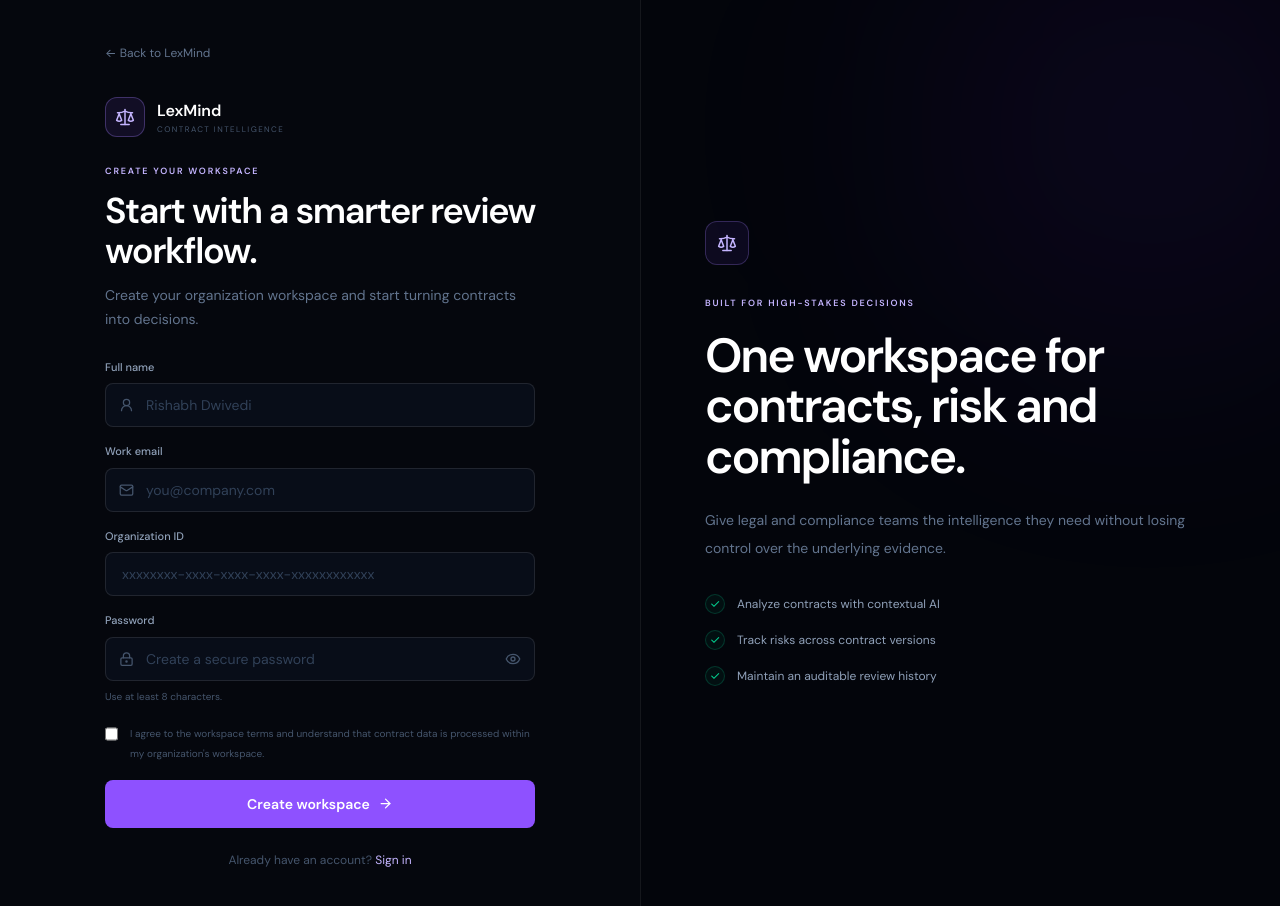
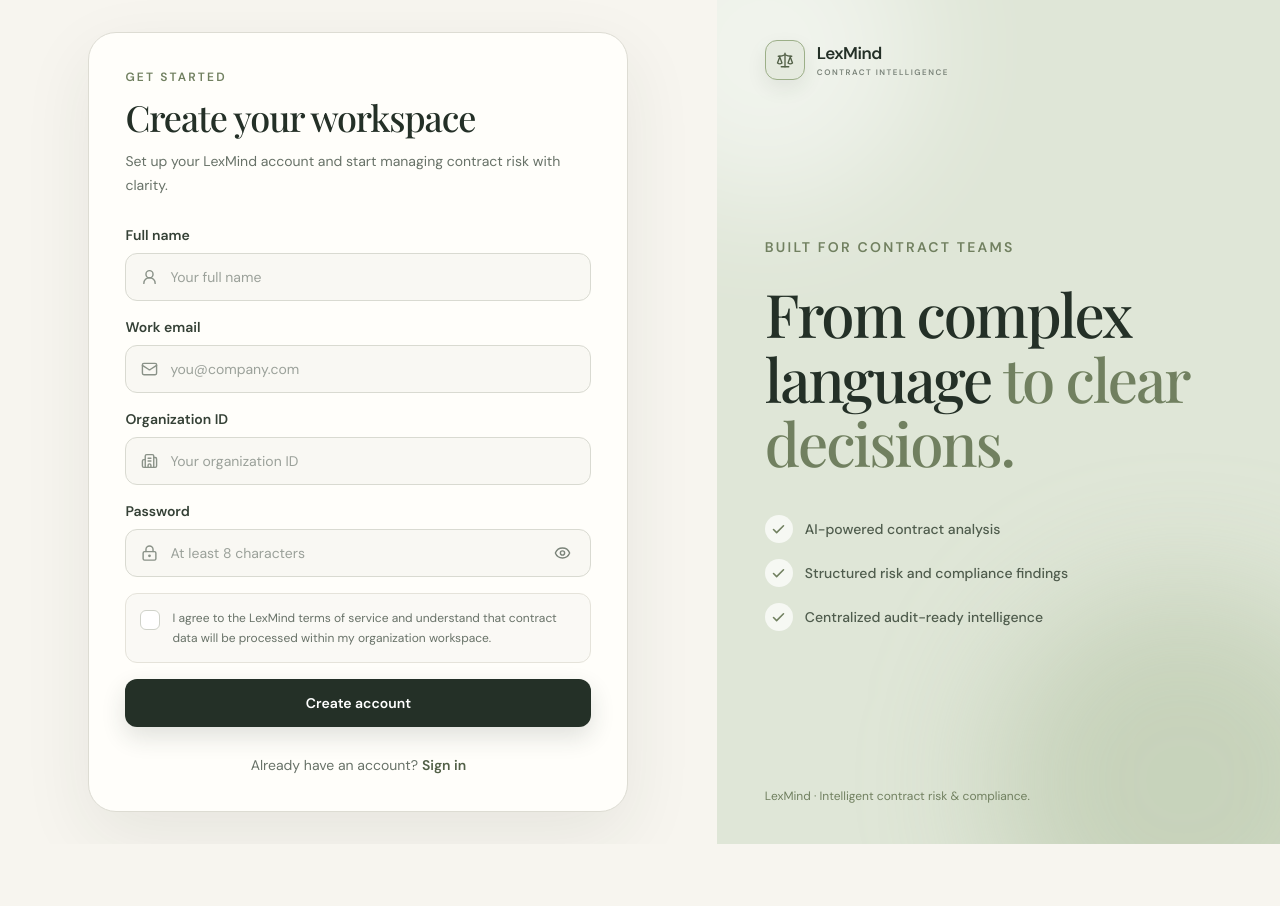
Before and after one commit to codewithrishabh09/AI-Contract-Risk-Compliance-Platform, a React (Vite) app in the folder client/: page /register in a window 1280 px wide. After the commit the page ends 844 px from the top, so only its background shows below. Built offline with nearby package versions, Linux system fonts and the light colour scheme; no server answers.

Commit message:
update registation page ui

```diff
--- a/client/src/pages/Auth/RegisterPage.tsx
+++ b/client/src/pages/Auth/RegisterPage.tsx
@@ -1,134 +1,72 @@
 import {
-  ArrowRight,
+  Building2,
+  Check,
   Eye,
   EyeOff,
-  LoaderCircle,
   LockKeyhole,
   Mail,
-  Scale,
   UserRound,
 } from "lucide-react";
-import {
-  useState,
-} from "react";
-import type { FormEvent } from "react";
-import {
-  Link,
-  useNavigate,
-} from "react-router-dom";
+import { FormEvent, useState } from "react";
+import { Link, useNavigate } from "react-router-dom";
 
-import { ApiError } from "../../lib/api/api";
+import LexMindLogo from "../../components/brand/LexMindLogo";
 import { useAuth } from "../../context/AuthContext";
 
 function RegisterPage() {
   const navigate = useNavigate();
-
   const { register } = useAuth();
 
-  const [fullName, setFullName] =
-    useState("");
+  const [fullName, setFullName] = useState("");
+  const [email, setEmail] = useState("");
+  const [organizationId, setOrganizationId] = useState("");
+  const [password, setPassword] = useState("");
+  const [showPassword, setShowPassword] = useState(false);
+  const [acceptedTerms, setAcceptedTerms] = useState(false);
+  const [isSubmitting, setIsSubmitting] = useState(false);
+  const [error, setError] = useState("");
 
-  const [email, setEmail] =
-    useState("");
-
-  const [organizationId, setOrganizationId] =
-    useState("");
-
-  const [password, setPassword] =
-    useState("");
-
-  const [showPassword, setShowPassword] =
-    useState(false);
-
-  const [acceptedTerms, setAcceptedTerms] =
-    useState(false);
-
-  const [isSubmitting, setIsSubmitting] =
-    useState(false);
-
-  const [error, setError] =
-    useState("");
-
-  async function handleSubmit(
-    event: FormEvent<HTMLFormElement>,
-  ) {
+  const handleSubmit = async (event: FormEvent<HTMLFormElement>) => {
     event.preventDefault();
-
     setError("");
 
-    const normalizedName =
-      fullName.trim();
+    const normalizedName = fullName.trim();
+    const normalizedEmail = email.trim().toLowerCase();
+    const normalizedOrganizationId = organizationId.trim();
 
-    const normalizedEmail =
-      email.trim().toLowerCase();
-
-    const normalizedOrganizationId =
-      organizationId.trim();
-
-    if (!normalizedName) {
-      setError(
-        "Please enter your full name.",
-      );
-      return;
-    }
-
-    if (!normalizedEmail) {
-      setError(
-        "Please enter your work email.",
-      );
-      return;
-    }
-
-    if (!normalizedOrganizationId) {
-      setError(
-        "Please enter your organization ID.",
-      );
+    if (
+      !normalizedName ||
+      !normalizedEmail ||
+      !normalizedOrganizationId ||
+      !password
+    ) {
+      setError("Please complete all required fields.");
       return;
     }
 
     if (password.length < 8) {
-      setError(
-        "Password must contain at least 8 characters.",
-      );
+      setError("Password must be at least 8 characters long.");
       return;
     }
 
     if (!acceptedTerms) {
-      setError(
-        "Please accept the workspace terms to continue.",
-      );
+      setError("Please accept the terms to continue.");
       return;
     }
 
     setIsSubmitting(true);
 
     try {
-      const user =
-        await register({
-          full_name:
-            normalizedName,
+      const user = await register({
+        full_name: normalizedName,
         email: normalizedEmail,
-          organization_id:
-            normalizedOrganizationId,
+        organization_id: normalizedOrganizationId,
         password,
       });
 
-      /*
-       * If backend returns a JWT during registration,
-       * AuthProvider automatically creates the session.
-       */
       if (user) {
-        navigate(
-          "/dashboard",
-          { replace: true },
-        );
-        return;
-      }
-
-      /*
-       * If backend registration succeeds without
-       * returning a token, send the user to login.
-       */
+        navigate("/dashboard", { replace: true });
+      } else {
         navigate("/login", {
           replace: true,
           state: {
@@ -136,101 +74,73 @@ function RegisterPage() {
             email: normalizedEmail,
           },
         });
+      }
     } catch (err) {
-      if (err instanceof ApiError) {
+      if (err instanceof Error) {
         setError(err.message);
       } else {
-        setError(
-          "Unable to create your workspace. Please check your connection and try again.",
-        );
+        setError("Unable to create your account. Please try again.");
       }
     } finally {
       setIsSubmitting(false);
     }
-  }
+  };
 
   return (
-    <div className="min-h-screen bg-[#05070d] text-slate-100">
-      <div className="grid min-h-screen lg:grid-cols-2">
-        {/* Form */}
-        <section className="flex items-center justify-center px-6 py-10 sm:px-10 lg:px-16">
-          <div className="w-full max-w-[430px]">
-            <Link
-              to="/"
-              className="mb-9 inline-flex items-center gap-2 text-xs text-slate-500 transition hover:text-white"
-            >
-              ← Back to LexMind
-            </Link>
-
-            <div className="mb-7 flex items-center gap-3">
-              <div className="flex h-10 w-10 items-center justify-center rounded-xl border border-violet-400/30 bg-violet-500/10">
-                <Scale
-                  size={20}
-                  strokeWidth={1.8}
-                  className="text-violet-300"
-                />
+    <main className="min-h-screen bg-[#f7f5ef]">
+      <div className="mx-auto flex min-h-screen max-w-[1440px]">
+        {/* Form panel */}
+        <section className="flex flex-1 items-center justify-center px-5 py-8 sm:px-8 lg:px-12">
+          <div className="w-full max-w-[540px]">
+            <div className="mb-8 lg:hidden">
+              <LexMindLogo />
             </div>
 
-              <div>
-                <div className="text-[16px] font-semibold text-white">
-                  LexMind
+            <div className="rounded-[28px] border border-[#dddcd3] bg-[#fffefa] p-6 shadow-[0_24px_70px_rgba(36,48,39,0.08)] sm:p-9">
+              <div className="mb-7">
+                <p className="mb-3 text-xs font-semibold uppercase tracking-[0.18em] text-[#718060]">
+                  Get started
+                </p>
+
+                <h1 className="font-['Playfair_Display'] text-4xl font-medium tracking-[-0.03em] text-[#243027]">
+                  Create your workspace
+                </h1>
+
+                <p className="mt-3 text-sm leading-6 text-[#687268]">
+                  Set up your LexMind account and start managing contract risk
+                  with clarity.
+                </p>
               </div>
 
-                <div className="text-[8px] uppercase tracking-[0.18em] text-slate-600">
-                  Contract Intelligence
-                </div>
-              </div>
-            </div>
-
-            <p className="text-[9px] font-semibold uppercase tracking-[0.2em] text-violet-300">
-              Create your workspace
-            </p>
-
-            <h1 className="mt-3 text-3xl font-semibold tracking-[-0.04em] text-white sm:text-4xl">
-              Start with a smarter review workflow.
-            </h1>
-
-            <p className="mt-3 text-sm leading-6 text-slate-500">
-              Create your organization workspace and start turning contracts into decisions.
-            </p>
-
               {error && (
-              <div className="mt-6 rounded-lg border border-rose-400/20 bg-rose-400/[0.06] px-4 py-3 text-xs leading-5 text-rose-300">
+                <div className="mb-6 rounded-2xl border border-[#e8412c]/20 bg-[#e8412c]/8 px-4 py-3 text-sm leading-5 text-[#b93223]">
                   {error}
                 </div>
               )}
 
-            <form
-              onSubmit={handleSubmit}
-              className="mt-7 space-y-4"
-            >
+              <form onSubmit={handleSubmit} className="space-y-4">
                 <div>
                   <label
                     htmlFor="fullName"
-                  className="mb-2 block text-[11px] font-medium text-slate-400"
+                    className="mb-2 block text-sm font-semibold text-[#354136]"
                   >
                     Full name
                   </label>
 
                   <div className="relative">
                     <UserRound
-                    size={15}
-                    className="absolute left-3.5 top-1/2 -translate-y-1/2 text-slate-600"
+                      size={17}
+                      className="pointer-events-none absolute left-4 top-1/2 -translate-y-1/2 text-[#8a9288]"
                     />
 
                     <input
                       id="fullName"
                       type="text"
+                      autoComplete="name"
                       value={fullName}
-                    onChange={(event) =>
-                      setFullName(
-                        event.target.value,
-                      )
-                    }
-                    placeholder="Rishabh Dwivedi"
-                    autoComplete="name"
-                    disabled={isSubmitting}
-                    className="h-11 w-full rounded-lg border border-white/[0.10] bg-[#080d18] pl-10 pr-4 text-sm text-white outline-none transition placeholder:text-slate-700 focus:border-violet-400/50 focus:ring-2 focus:ring-violet-500/10 disabled:opacity-60"
+                      onChange={(event) => setFullName(event.target.value)}
+                      placeholder="Your full name"
+                      className="h-12 w-full rounded-xl border border-[#d9dad1] bg-[#f9f8f3] pl-11 pr-4 text-sm text-[#243027] outline-none transition placeholder:text-[#9ba19a] focus:border-[#9caf88] focus:bg-white focus:ring-4 focus:ring-[#9caf88]/12"
                     />
                   </div>
                 </div>
@@ -238,30 +148,25 @@ function RegisterPage() {
                 <div>
                   <label
                     htmlFor="email"
-                  className="mb-2 block text-[11px] font-medium text-slate-400"
+                    className="mb-2 block text-sm font-semibold text-[#354136]"
                   >
                     Work email
                   </label>
 
                   <div className="relative">
                     <Mail
-                    size={15}
-                    className="absolute left-3.5 top-1/2 -translate-y-1/2 text-slate-600"
+                      size={17}
+                      className="pointer-events-none absolute left-4 top-1/2 -translate-y-1/2 text-[#8a9288]"
                     />
 
                     <input
                       id="email"
                       type="email"
+                      autoComplete="email"
                       value={email}
-                    onChange={(event) =>
-                      setEmail(
-                        event.target.value,
-                      )
-                    }
+                      onChange={(event) => setEmail(event.target.value)}
                       placeholder="you@company.com"
-                    autoComplete="email"
-                    disabled={isSubmitting}
-                    className="h-11 w-full rounded-lg border border-white/[0.10] bg-[#080d18] pl-10 pr-4 text-sm text-white outline-none transition placeholder:text-slate-700 focus:border-violet-400/50 focus:ring-2 focus:ring-violet-500/10 disabled:opacity-60"
+                      className="h-12 w-full rounded-xl border border-[#d9dad1] bg-[#f9f8f3] pl-11 pr-4 text-sm text-[#243027] outline-none transition placeholder:text-[#9ba19a] focus:border-[#9caf88] focus:bg-white focus:ring-4 focus:ring-[#9caf88]/12"
                     />
                   </div>
                 </div>
@@ -269,187 +174,162 @@ function RegisterPage() {
                 <div>
                   <label
                     htmlFor="organizationId"
-                  className="mb-2 block text-[11px] font-medium text-slate-400"
+                    className="mb-2 block text-sm font-semibold text-[#354136]"
                   >
                     Organization ID
                   </label>
+
+                  <div className="relative">
+                    <Building2
+                      size={17}
+                      className="pointer-events-none absolute left-4 top-1/2 -translate-y-1/2 text-[#8a9288]"
+                    />
 
                     <input
                       id="organizationId"
                       type="text"
                       value={organizationId}
                       onChange={(event) =>
-                    setOrganizationId(
-                      event.target.value,
-                    )
+                        setOrganizationId(event.target.value)
                       }
-                  placeholder="xxxxxxxx-xxxx-xxxx-xxxx-xxxxxxxxxxxx"
-                  autoComplete="off"
-                  disabled={isSubmitting}
-                  className="h-11 w-full rounded-lg border border-white/[0.10] bg-[#080d18] px-4 text-sm text-white outline-none transition placeholder:text-slate-700 focus:border-violet-400/50 focus:ring-2 focus:ring-violet-500/10 disabled:opacity-60"
+                      placeholder="Your organization ID"
+                      className="h-12 w-full rounded-xl border border-[#d9dad1] bg-[#f9f8f3] pl-11 pr-4 text-sm text-[#243027] outline-none transition placeholder:text-[#9ba19a] focus:border-[#9caf88] focus:bg-white focus:ring-4 focus:ring-[#9caf88]/12"
                     />
+                  </div>
                 </div>
 
                 <div>
                   <label
                     htmlFor="password"
-                  className="mb-2 block text-[11px] font-medium text-slate-400"
+                    className="mb-2 block text-sm font-semibold text-[#354136]"
                   >
                     Password
                   </label>
 
                   <div className="relative">
                     <LockKeyhole
-                    size={15}
-                    className="absolute left-3.5 top-1/2 -translate-y-1/2 text-slate-600"
+                      size={17}
+                      className="pointer-events-none absolute left-4 top-1/2 -translate-y-1/2 text-[#8a9288]"
                     />
 
                     <input
                       id="password"
-                    type={
-                      showPassword
-                        ? "text"
-                        : "password"
-                    }
+                      type={showPassword ? "text" : "password"}
+                      autoComplete="new-password"
                       value={password}
-                    onChange={(event) =>
-                      setPassword(
-                        event.target.value,
-                      )
-                    }
-                    placeholder="Create a secure password"
-                    autoComplete="new-password"
-                    disabled={isSubmitting}
-                    className="h-11 w-full rounded-lg border border-white/[0.10] bg-[#080d18] pl-10 pr-11 text-sm text-white outline-none transition placeholder:text-slate-700 focus:border-violet-400/50 focus:ring-2 focus:ring-violet-500/10 disabled:opacity-60"
+                      onChange={(event) => setPassword(event.target.value)}
+                      placeholder="At least 8 characters"
+                      className="h-12 w-full rounded-xl border border-[#d9dad1] bg-[#f9f8f3] pl-11 pr-12 text-sm text-[#243027] outline-none transition placeholder:text-[#9ba19a] focus:border-[#9caf88] focus:bg-white focus:ring-4 focus:ring-[#9caf88]/12"
                     />
 
                     <button
                       type="button"
-                    onClick={() =>
-                      setShowPassword(
-                        (value) => !value,
-                      )
+                      onClick={() => setShowPassword((value) => !value)}
+                      className="absolute right-3 top-1/2 -translate-y-1/2 rounded-lg p-2 text-[#7b847a] transition hover:bg-[#e5eadf] hover:text-[#526047]"
+                      aria-label={
+                        showPassword ? "Hide password" : "Show password"
                       }
-                    className="absolute right-3.5 top-1/2 -translate-y-1/2 text-slate-600 transition hover:text-slate-300"
                     >
                       {showPassword ? (
-                      <EyeOff size={16} />
+                        <EyeOff size={17} />
                       ) : (
-                      <Eye size={16} />
+                        <Eye size={17} />
                       )}
                     </button>
                   </div>
-
-                <p className="mt-2 text-[10px] text-slate-600">
-                  Use at least 8 characters.
-                </p>
                 </div>
 
-              <label className="flex items-start gap-3 pt-1">
+                <label className="flex cursor-pointer items-start gap-3 rounded-xl border border-[#e5e3da] bg-[#faf9f5] p-3.5">
+                  <span className="relative mt-0.5 flex h-5 w-5 shrink-0 items-center justify-center">
                     <input
                       type="checkbox"
                       checked={acceptedTerms}
                       onChange={(event) =>
-                    setAcceptedTerms(
-                      event.target.checked,
-                    )
+                        setAcceptedTerms(event.target.checked)
                       }
-                  disabled={isSubmitting}
-                  className="mt-0.5 h-4 w-4 accent-violet-500"
+                      className="peer h-5 w-5 cursor-pointer appearance-none rounded-md border border-[#cfd2c9] bg-white checked:border-[#718060] checked:bg-[#9caf88] focus:outline-none focus:ring-4 focus:ring-[#9caf88]/15"
                     />
 
-                <span className="text-[10px] leading-5 text-slate-600">
-                  I agree to the workspace terms
-                  and understand that contract
-                  data is processed within my
-                  organization&apos;s workspace.
+                    <Check
+                      size={13}
+                      strokeWidth={3}
+                      className="pointer-events-none absolute hidden text-white peer-checked:block"
+                    />
+                  </span>
+
+                  <span className="text-xs leading-5 text-[#687268]">
+                    I agree to the LexMind terms of service and understand that
+                    contract data will be processed within my organization
+                    workspace.
                   </span>
                 </label>
 
                 <button
                   type="submit"
                   disabled={isSubmitting}
-                className="group flex h-12 w-full items-center justify-center gap-2 rounded-lg bg-violet-500 text-sm font-semibold text-white transition hover:bg-violet-400 disabled:cursor-not-allowed disabled:opacity-60"
+                  className="mt-2 flex h-12 w-full items-center justify-center rounded-xl bg-[#243027] px-5 text-sm font-semibold text-white shadow-[0_10px_24px_rgba(36,48,39,0.14)] transition hover:bg-[#354638] disabled:cursor-not-allowed disabled:opacity-60"
                 >
-                {isSubmitting ? (
-                  <>
-                    <LoaderCircle
-                      size={16}
-                      className="animate-spin"
-                    />
-                    Creating workspace...
-                  </>
-                ) : (
-                  <>
-                    Create workspace
-                    <ArrowRight
-                      size={15}
-                      className="transition-transform group-hover:translate-x-0.5"
-                    />
-                  </>
-                )}
+                  {isSubmitting ? "Creating account..." : "Create account"}
                 </button>
               </form>
 
-            <p className="mt-6 text-center text-xs text-slate-600">
+              <p className="mt-7 text-center text-sm text-[#687268]">
                 Already have an account?{" "}
                 <Link
                   to="/login"
-                className="text-violet-300 transition hover:text-violet-200"
+                  className="font-semibold text-[#526047] transition hover:text-[#e8412c]"
                 >
                   Sign in
                 </Link>
               </p>
             </div>
+          </div>
         </section>
 
         {/* Brand panel */}
-        <section className="relative hidden overflow-hidden border-l border-white/[0.07] bg-[#03050b] lg:flex lg:items-center lg:px-16">
-          <div className="absolute right-[-100px] top-[-100px] h-[460px] w-[460px] rounded-full bg-violet-600/[0.07] blur-[130px]" />
+        <section className="relative hidden w-[44%] overflow-hidden bg-[#dfe6d7] px-12 py-10 lg:flex lg:flex-col">
+          <div className="absolute -left-28 -top-28 h-80 w-80 rounded-full bg-white/55 blur-3xl" />
+          <div className="absolute -bottom-32 -right-24 h-96 w-96 rounded-full bg-[#9caf88]/35 blur-3xl" />
 
-          <div className="relative max-w-[560px]">
-            <div className="mb-8 flex h-11 w-11 items-center justify-center rounded-xl border border-violet-400/25 bg-violet-500/[0.08]">
-              <Scale
-                size={20}
-                strokeWidth={1.8}
-                className="text-violet-300"
-              />
+          <div className="relative z-10">
+            <LexMindLogo href="" />
           </div>
 
-            <p className="text-[9px] font-semibold uppercase tracking-[0.2em] text-violet-300">
-              Built for high-stakes decisions
-            </p>
+          <div className="relative z-10 my-auto">
+            <div className="mb-6 text-sm font-semibold uppercase tracking-[0.16em] text-[#718060]">
+              Built for contract teams
+            </div>
 
-            <h2 className="mt-5 text-4xl font-semibold leading-[1.05] tracking-[-0.045em] text-white xl:text-5xl">
-              One workspace for contracts, risk and compliance.
+            <h2 className="max-w-lg font-['Playfair_Display'] text-5xl font-medium leading-[1.08] tracking-[-0.035em] text-[#243027] xl:text-6xl">
+              From complex language
+              <span className="text-[#718060]"> to clear decisions.</span>
             </h2>
 
-            <p className="mt-6 max-w-[500px] text-sm leading-7 text-slate-500">
-              Give legal and compliance teams the intelligence they need without losing control over the underlying evidence.
-            </p>
-
-            <div className="mt-8 space-y-4">
+            <div className="mt-10 space-y-4">
               {[
-                "Analyze contracts with contextual AI",
-                "Track risks across contract versions",
-                "Maintain an auditable review history",
+                "AI-powered contract analysis",
+                "Structured risk and compliance findings",
+                "Centralized audit-ready intelligence",
               ].map((item) => (
                 <div
                   key={item}
-                  className="flex items-center gap-3 text-xs text-slate-400"
+                  className="flex items-center gap-3 text-sm font-medium text-[#4f5c4d]"
                 >
-                  <span className="flex h-5 w-5 items-center justify-center rounded-full border border-emerald-400/20 bg-emerald-400/[0.05] text-emerald-400">
-                    ✓
+                  <span className="flex h-7 w-7 items-center justify-center rounded-full bg-white/70 text-[#718060]">
+                    <Check size={15} strokeWidth={2.5} />
                   </span>
-
                   {item}
                 </div>
               ))}
             </div>
           </div>
+
+          <p className="relative z-10 text-xs text-[#718060]">
+            LexMind · Intelligent contract risk & compliance.
+          </p>
         </section>
       </div>
-    </div>
+    </main>
   );
 }
 
```
Lines whose indentation alone changed are shown as unchanged.
